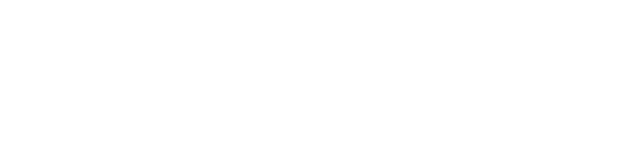
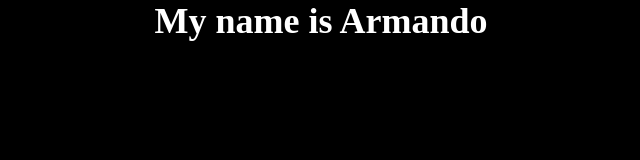
Before and after one commit to michaelarmando1/VARIABLESJS, a plain HTML site: page index.html in a window 1280 px wide. Shown: the whole page, without its empty margins (319-959 px from the left). Drawn offline with Linux system fonts and the light colour scheme.

Commit message:
Added some css and html

```diff
--- a/index.html
+++ b/index.html
@@ -4,9 +4,12 @@
     <meta charset="UTF-8">
     <meta name="viewport" content="width=device-width, initial-scale=1.0">
     <title>Java</title>
+    <link rel="stylesheet" href="style.css">
 </head>
 <body>
 
+    <h1>My name is Armando</h1>
+    <p>Call Me Something you haven't called me before</p>
 
 
     <script src="variables.js"></script>
--- /dev/null
+++ b/style.css
@@ -0,0 +1,14 @@
+* {
+    margin: 0;
+    padding: 0;
+    background-color: black;
+}
+
+h1 {
+    color: white;
+    font-size: 36px;
+    display: flex;
+    text-align: center;
+    justify-content: center;
+    align-items: center;
+}
```
